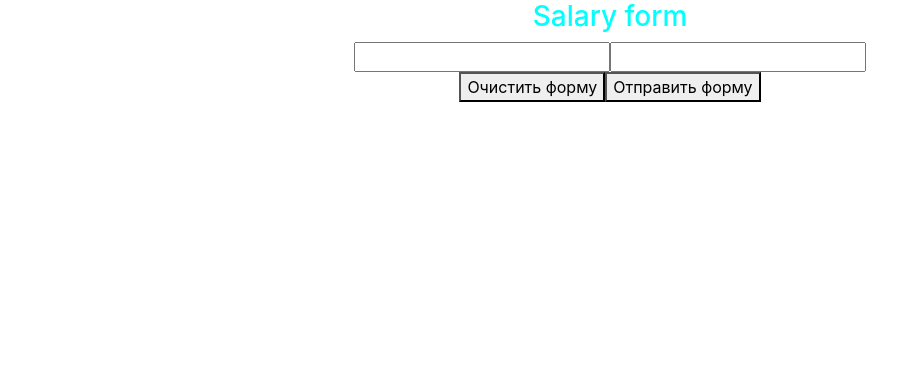
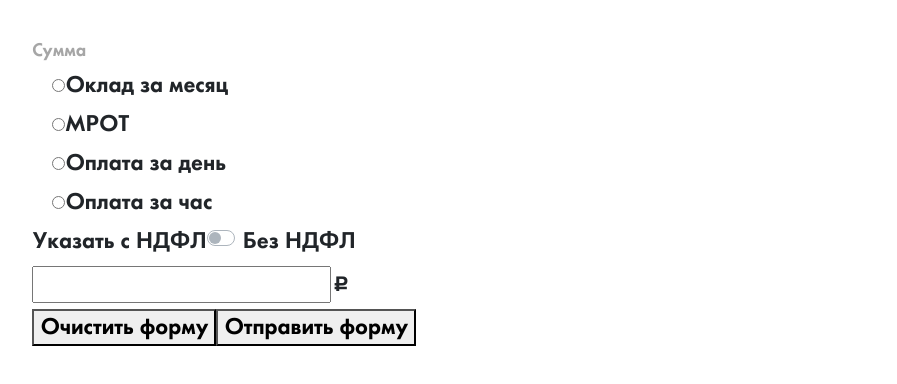
Before and after one commit to lewiczkijm/salary-tax-form, a React (Create React App) app: page / in a window 1280 px wide. Shown: the top 384 px of the page, without its empty margins (30-927 px from the left). Built offline with nearby package versions, Linux system fonts and the light colour scheme.

Commit message:
added all form elements

```diff
--- a/src/App.scss
+++ /dev/null
@@ -1,4 +0,0 @@
-.App {
-  text-align: center;
-  color: aqua;
-}
--- a/src/App.tsx
+++ b/src/App.tsx
@@ -1,4 +1,3 @@
-import './App.scss';
 import React from "react";
 import SalaryForm from "./components/SalaryForm";
 
--- /dev/null
+++ b/src/SalaryForm.scss
@@ -0,0 +1,15 @@
+@import "style";
+@import url('https://fonts.googleapis.com/css2?family=Open+Sans&display=swap');
+.form-salary {
+  font-family: Futura, sans-serif;
+  font-size: 1.3em;
+  margin: 2em 3em;
+
+  h3 {
+    font-size: 0.8em;
+    color:#a6a6a6
+  }
+  .r{
+    font-family: Rouble;
+  }
+}
--- a/src/components/SalaryForm.tsx
+++ b/src/components/SalaryForm.tsx
@@ -1,3 +1,4 @@
+import '../SalaryForm.scss';
 import React from "react";
 import {Field, InjectedFormProps, reduxForm} from "redux-form";
 
@@ -6,11 +7,47 @@ import {Field, InjectedFormProps, reduxForm} from "redux-form";
 const SalaryForm:React.FC<InjectedFormProps> = (props) =>{
     const {handleSubmit, reset} = props;
     return (
-            <form onSubmit={handleSubmit}>
-                <h3>Salary form</h3>
-                {/* принимает имя поля, тип и остальные свойства, которые расмотрим позже*/}
-                <Field name="title" component="input" type="text"/>
-                <Field name="text" component="input" type="text"/>
+            <form className={"form-salary"} onSubmit={handleSubmit(console.log)}>
+                <h3>Сумма</h3>
+
+                <div className="form-check">
+                    <Field component={"input"} type="radio" name="salaryCase" id="exampleRadios1"
+                           value="option1" />
+                        <label htmlFor="exampleRadios1">
+                            Оклад за месяц
+                        </label>
+                </div>
+                <div className="form-check">
+                    <Field component={"input"} type="radio" name="salaryCase" id="exampleRadios2"
+                           value="option2"/>
+                        <label  htmlFor="exampleRadios2">
+                            МРОТ
+                        </label>
+                </div>
+                <div className="form-check">
+                    <Field component={"input"} type="radio" name="salaryCase" id="exampleRadios3"
+                           value="option3"/>
+                        <label htmlFor="exampleRadios3">
+                            Оплата за день
+                        </label>
+                </div>
+                <div className="form-check">
+                    <Field component={"input"} type="radio" name="salaryCase" id="exampleRadios4"
+                           value="option4"/>
+                        <label htmlFor="exampleRadios4">
+                            Оплата за час
+                        </label>
+                </div>
+                <div><label>Указать с НДФЛ
+                    <div style={{"display":"inline-block"}} className="custom-control custom-switch">
+                        <Field component="input" type="checkbox" name="NDFL" className="custom-control-input" id="customSwitch1"/>
+                        <label className="custom-control-label" htmlFor="customSwitch1"></label>
+                    </div>
+                    Без НДФЛ</label></div>
+                <div>
+                    <Field name="sum" component="input" type="text" id="sum"/><label className="r" htmlFor="sum">c</label>
+                </div>
+
                 <div>
                     <button type="button" onClick={reset}>Очистить форму</button>
                     <button type="submit">Отправить форму</button>
--- a/src/index.css
+++ b/src/index.css
@@ -6,8 +6,3 @@ body {
   -webkit-font-smoothing: antialiased;
   -moz-osx-font-smoothing: grayscale;
 }
-
-code {
-  font-family: source-code-pro, Menlo, Monaco, Consolas, 'Courier New',
-    monospace;
-}
--- a/src/index.tsx
+++ b/src/index.tsx
@@ -16,11 +16,10 @@ const store = createStore(
 
 
 ReactDOM.render(
-  <React.StrictMode>
     <Provider store={store}>
         <App />
     </Provider>
-  </React.StrictMode>,
+  ,
   document.getElementById('root')
 );
 
--- /dev/null
+++ b/src/style.scss
@@ -0,0 +1,8 @@
+@font-face {
+  font-family: Futura; /* Гарнитура шрифта */
+  src: url(17768.ttf); /* Путь к файлу со шрифтом */
+}
+@font-face {
+  font-family: Rouble; /* Гарнитура шрифта */
+  src: url(rouble.ttf); /* Путь к файлу со шрифтом */
+}
```
Also changed, not shown: src/17768.ttf (added), src/rouble.ttf (added).
